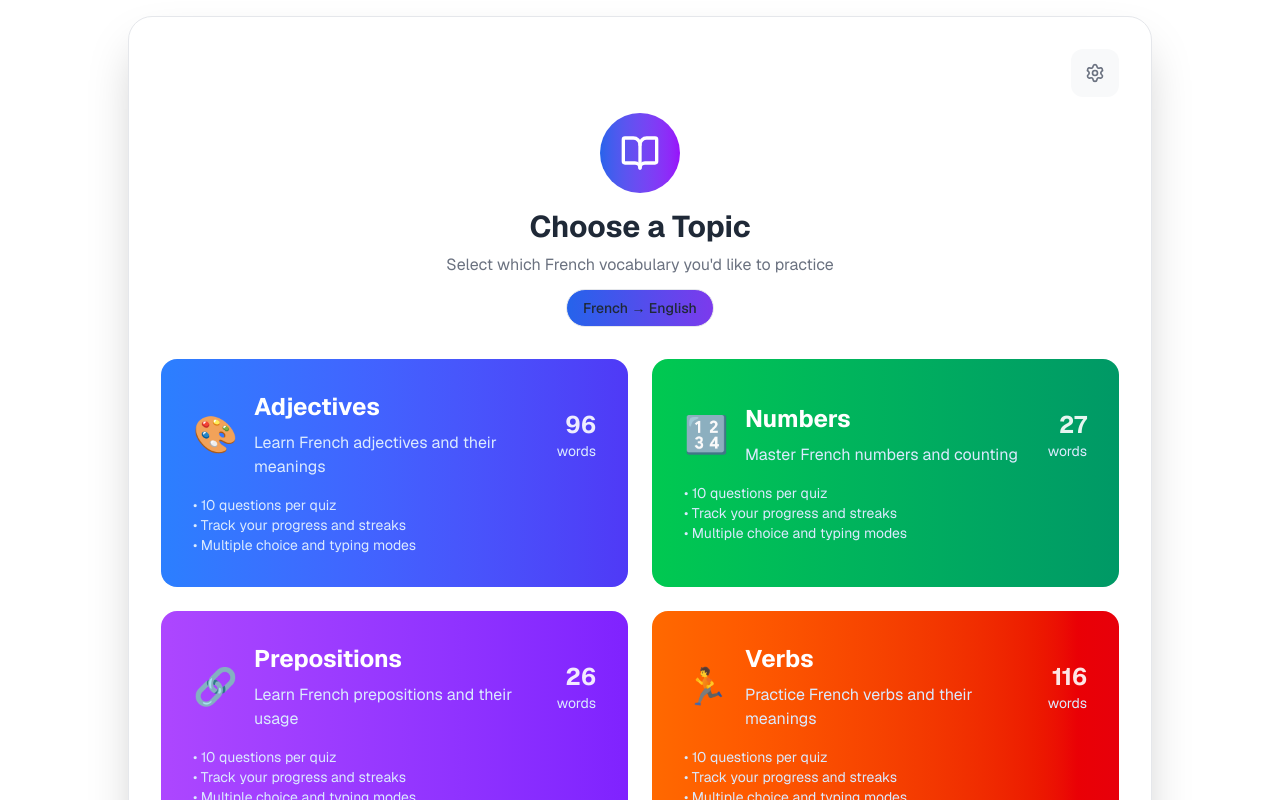
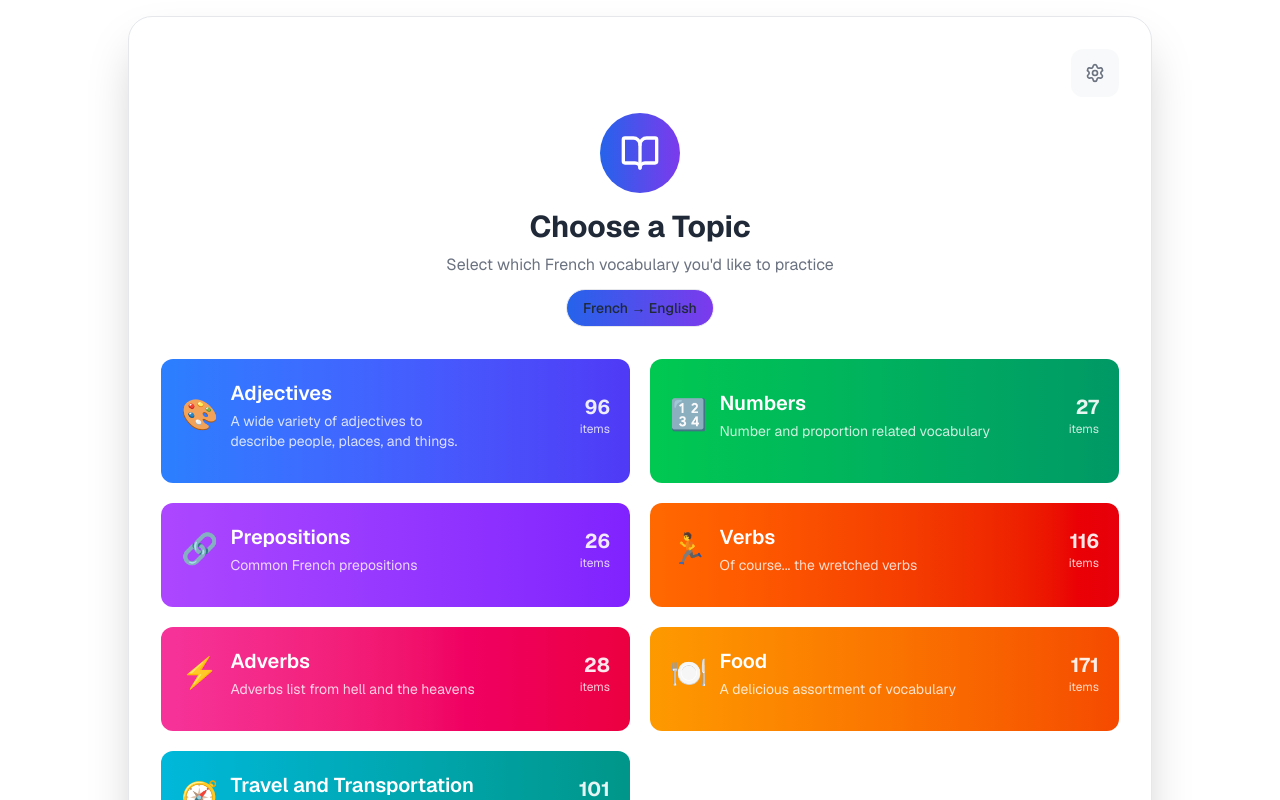
Before and after one commit to shoaibnigamshaik/quickfrench, a Next.js app: page / in a window 1280 px wide. Shown: the top 800 px of the page. Built offline with nearby package versions, Linux system fonts and the light colour scheme.

Commit message:
Improved topic selector page

```diff
--- a/src/components/TopicSelector.tsx
+++ b/src/components/TopicSelector.tsx
@@ -1,5 +1,5 @@
 import Link from "next/link";
-import { BookOpen, Settings } from "lucide-react";
+import { BookOpen, Settings, ChevronRight } from "lucide-react";
 import { Topic, TranslationDirection } from "@/types/quiz";
 
 interface TopicSelectorProps {
@@ -27,7 +27,7 @@ export const TopicSelector = ({
   onStartQuiz,
 }: TopicSelectorProps) => {
   return (
-    <div className="min-h-screen flex items-center justify-center p-4 bg-[var(--background)]">
+    <div className="min-h-screen flex lg:items-center lg:justify-center p-4 bg-[var(--background)]">
       <div className="max-w-2xl lg:max-w-5xl w-full">
         <div
           className="rounded-3xl shadow-2xl p-8 text-center border"
@@ -40,6 +40,7 @@ export const TopicSelector = ({
           <div className="flex justify-end mb-4">
             <Link
               href="/settings"
+              aria-label="Settings"
               className="inline-flex items-center justify-center w-12 h-12 rounded-xl transition-all duration-200 hover:shadow"
               style={{ backgroundColor: "var(--muted)" }}
             >
@@ -51,7 +52,13 @@ export const TopicSelector = ({
           </div>
 
           <div className="mb-8">
-            <div className="w-20 h-20 bg-gradient-to-r from-[var(--primary-600)] to-purple-600 rounded-full flex items-center justify-center mx-auto mb-4">
+            <div
+              className="w-20 h-20 rounded-full flex items-center justify-center mx-auto mb-4"
+              style={{
+                background:
+                  "linear-gradient(90deg, var(--cta-grad-from), var(--cta-grad-to))",
+              }}
+            >
               <BookOpen className="h-10 w-10 text-white" />
             </div>
             <h1
@@ -82,49 +89,40 @@ export const TopicSelector = ({
             </div>
           </div>
 
-          <div className="grid grid-cols-1 lg:grid-cols-2 gap-6">
+          <div className="grid grid-cols-1 lg:grid-cols-2 gap-5">
             {topics.map((topic) => {
-              const itemCount = TOPIC_COUNTS[topic.id] || 0;
+              const itemCount = TOPIC_COUNTS[topic.id];
+              const itemCountDisplay = itemCount ?? "—";
               const isFood = topic.id === "food";
 
               return (
                 <button
                   key={topic.id}
+                  type="button"
                   onClick={() => onStartQuiz(topic.id)}
-                  className={`p-8 bg-gradient-to-r ${topic.color} rounded-2xl text-white hover:shadow-lg transition-all duration-200 transform hover:scale-105 text-left`}
+                  aria-label={`Start ${topic.name} quiz`}
+                  className={`relative p-4 sm:p-5 bg-gradient-to-r ${topic.color} rounded-xl text-white hover:shadow-md transition-all duration-200 transform motion-safe:hover:scale-105 motion-reduce:transition-none text-left focus-visible:outline-none focus-visible:ring-2 focus-visible:ring-[var(--primary-600)] focus-visible:ring-offset-2 focus-visible:ring-offset-[var(--card)] group`}
                 >
-                  <div className="flex items-center mb-4">
-                    <div className="text-4xl mr-4">{topic.icon}</div>
+                  <div className="flex items-center mb-3">
+                    <div className="text-3xl mr-3" aria-hidden="true">{topic.icon}</div>
                     <div className="flex-1">
-                      <h3 className="text-2xl font-bold mb-2">{topic.name}</h3>
-                      <p className="text-blue-100">{topic.description}</p>
+                      <h3 className="text-xl font-semibold mb-1">{topic.name}</h3>
+                      <p className="text-white/80 text-sm text-balance">{topic.description}</p>
                     </div>
                     <div className="text-right">
-                      <div className="text-2xl font-bold text-white/90">
-                        {itemCount}
+                      <div className="text-xl font-bold text-white/90">
+                        {itemCountDisplay}
                       </div>
-                      <div className="text-sm text-blue-100">words</div>
+                      <div className="text-xs text-white/80">items</div>
                     </div>
                   </div>
-                  <div className="text-sm text-blue-100">
-                    <div>
-                      •{" "}
-                      {isFood
-                        ? "Choose from multiple categories"
-                        : questionCount === "all"
-                          ? "All available questions"
-                          : `${questionCount} questions`}{" "}
-                      {!isFood && "per quiz"}
-                    </div>
-                    <div>• Track your progress and streaks</div>
-                    <div>• Multiple choice and typing modes</div>
-                    {topic.id === "adverbs" && (
-                      <div>• Organized by adverb categories</div>
-                    )}
-                    {isFood && (
-                      <div>• Fruits, vegetables, drinks, and more!</div>
-                    )}
-                  </div>
+                  {/* Meta badges removed for a cleaner, less redundant card UI */}
+                  {isFood && (
+                    <ChevronRight
+                      className="h-5 w-5 absolute right-3 bottom-3 text-white/60 opacity-0 group-hover:opacity-100 transition-opacity duration-200"
+                      aria-hidden="true"
+                    />
+                  )}
                 </button>
               );
             })}
--- a/src/data/topics.ts
+++ b/src/data/topics.ts
@@ -4,42 +4,42 @@ export const topics: Topic[] = [
   {
     id: "adjectives",
     name: "Adjectives",
-    description: "Learn French adjectives and their meanings",
+    description: "A wide variety of adjectives to describe people, places, and things.",
     icon: "🎨",
     color: "from-blue-500 to-indigo-600",
   },
   {
     id: "numbers",
     name: "Numbers",
-    description: "Master French numbers and counting",
+    description: "Number and proportion related vocabulary",
     icon: "🔢",
     color: "from-green-500 to-emerald-600",
   },
   {
     id: "prepositions",
     name: "Prepositions",
-    description: "Learn French prepositions and their usage",
+    description: "Common French prepositions",
     icon: "🔗",
     color: "from-purple-500 to-violet-600",
   },
   {
     id: "verbs",
     name: "Verbs",
-    description: "Practice French verbs and their meanings",
+    description: "Of course... the wretched verbs",
     icon: "🏃",
     color: "from-orange-500 to-red-600",
   },
   {
     id: "adverbs",
     name: "Adverbs",
-    description: "Explore French adverbs by category",
+    description: "Adverbs list from hell and the heavens",
     icon: "⚡",
     color: "from-pink-500 to-rose-600",
   },
   {
     id: "food",
     name: "Food",
-    description: "Learn French food vocabulary by category",
+    description: "A delicious assortment of vocabulary",
     icon: "🍽️",
     color: "from-amber-500 to-orange-600",
   },
```
